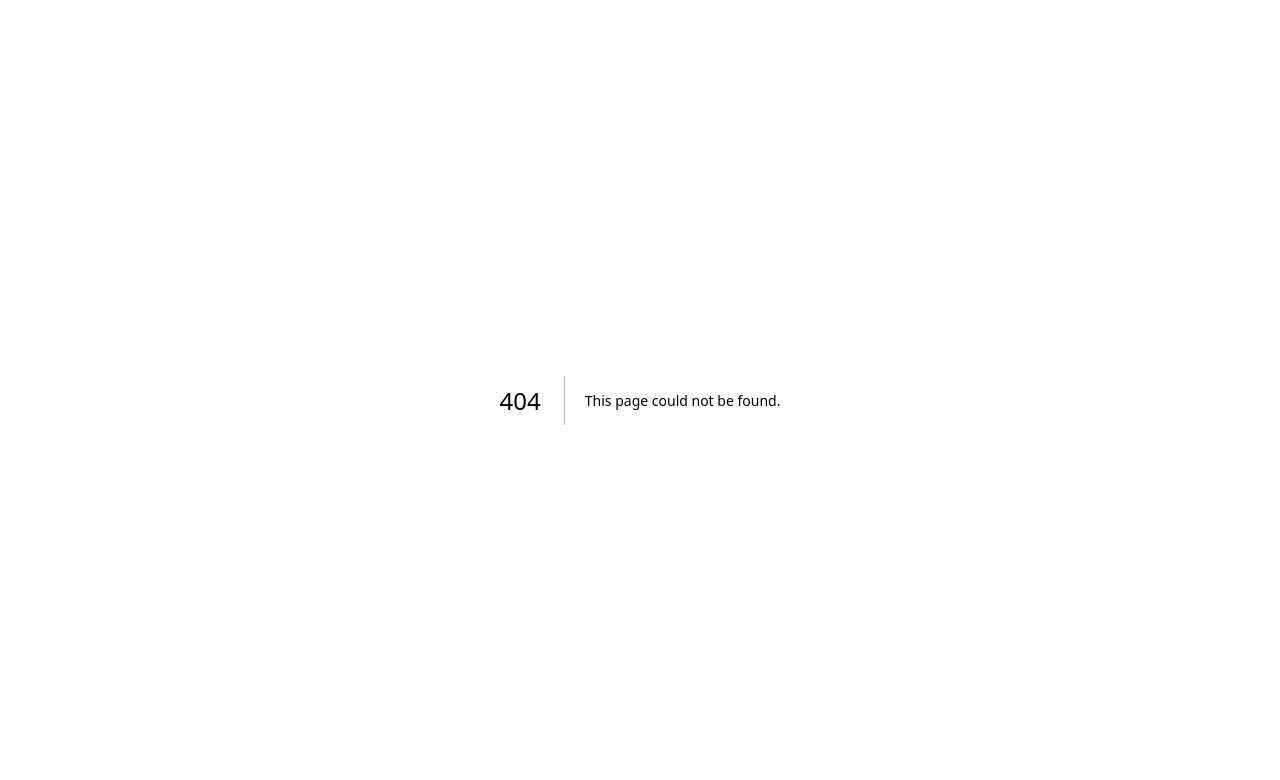
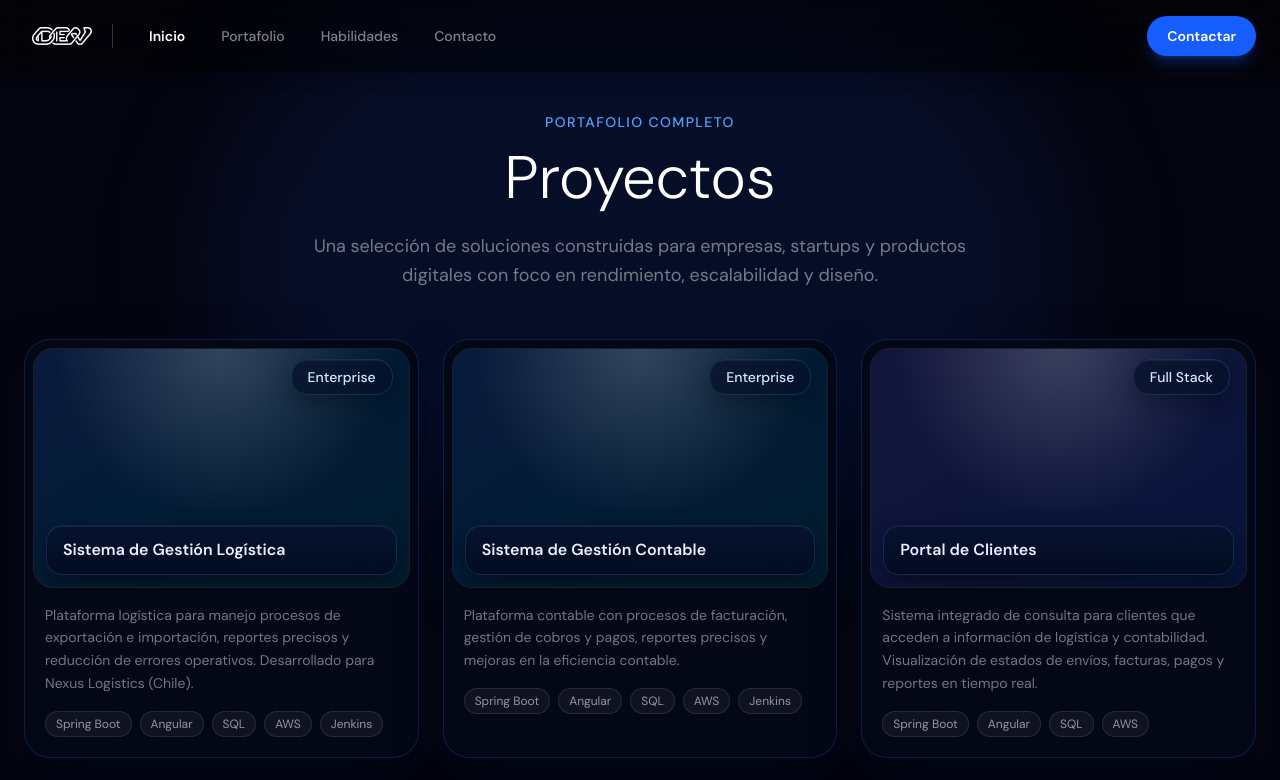
Before and after one commit to HectorDNC/portafolio, a Next.js app: page /projects in a window 1280 px wide. Before the commit this address had no page. Shown: the top 780 px of the page. Built offline with nearby package versions, Linux system fonts and the light colour scheme.

Commit message:
feat: Crear pagina Proyectos

```diff
--- a/package.json
+++ b/package.json
@@ -11,7 +11,8 @@
   "dependencies": {
     "next": "16.2.4",
     "react": "19.2.4",
-    "react-dom": "19.2.4"
+    "react-dom": "19.2.4",
+    "react-tooltip": "^6.0.0"
   },
   "devDependencies": {
     "@tailwindcss/postcss": "^4.2.4",
--- /dev/null
+++ b/src/app/projects/page.tsx
@@ -0,0 +1,62 @@
+import Link from "next/link";
+import ProjectCard from "@/components/ProjectCard";
+import { projects } from "@/utils/data/projectsData";
+import Navbar from "@/components/Navbar";
+import Footer from "@/components/Footer";
+
+export default function ProjectsPage() {
+  return (
+    <>
+      <Navbar />
+      <main className="relative min-h-screen overflow-hidden px-6 pb-20 pt-28">
+        <div className="absolute left-1/2 top-0 h-[32rem] w-2/3 -translate-x-1/2 rounded-full bg-blue-600/10 blur-3xl" />
+
+        <section className="relative mx-auto max-w-7xl">
+          <div className="mb-12 text-center">
+            <p className="mb-4 text-sm font-medium uppercase tracking-widest text-blue-400">
+              Portafolio completo
+            </p>
+            <h1 className="mb-6 text-4xl font-light text-white md:text-6xl">
+              Proyectos
+            </h1>
+            <p className="mx-auto max-w-2xl text-base leading-relaxed text-white/45 md:text-lg">
+              Una selección de soluciones construidas para empresas, startups y
+              productos digitales con foco en rendimiento, escalabilidad y diseño.
+            </p>
+          </div>
+
+          <div className="mb-12 grid gap-6 md:grid-cols-2 xl:grid-cols-3">
+            {projects.map((project) => (
+              <ProjectCard key={project.id} project={project} />
+            ))}
+          </div>
+
+          <div className="flex justify-center">
+            <Link
+              href="/"
+              className="inline-flex items-center gap-2 rounded-full border border-white/15 bg-white/5 px-6 py-2.5 text-sm font-semibold text-white transition-all duration-200 hover:bg-white/10"
+            >
+              Volver al inicio
+              <svg
+                width="16"
+                height="16"
+                fill="none"
+                viewBox="0 0 24 24"
+                stroke="currentColor"
+                strokeWidth={2}
+              >
+                <path
+                  strokeLinecap="round"
+                  strokeLinejoin="round"
+                  d="M7 16l-4-4m0 0l4-4m-4 4h18"
+                />
+              </svg>
+            </Link>
+          </div>
+
+          <Footer />
+        </section>
+      </main>
+    </>
+  );
+}
--- a/src/components/Contact.tsx
+++ b/src/components/Contact.tsx
@@ -1,5 +1,6 @@
 "use client";
 import { useState } from "react";
+import Footer from "./Footer";
 
 const contactInfo = [
   {
@@ -253,15 +254,7 @@ export default function Contact() {
         </div>
       </div>
 
-      {/* Footer */}
-      <div className="relative max-w-7xl mx-auto px-6 mt-24 pt-8 border-t border-white/5 flex flex-col sm:flex-row justify-between items-center gap-4">
-        <p className="text-white/25 text-sm">
-          © 2026 Hector David Noguera Carmona. Todos los derechos reservados.
-        </p>
-        <p className="text-white/25 text-sm">
-          Construido con Next.js & Tailwind CSS
-        </p>
-      </div>
+      <Footer />
     </section>
   );
 }
--- /dev/null
+++ b/src/components/Footer.tsx
@@ -0,0 +1,10 @@
+export default function Footer() {
+  return (
+    <footer className="relative max-w-7xl mx-auto px-6 mt-24 pt-8 border-t border-white/5 flex flex-col sm:flex-row justify-between items-center gap-4 w-full">
+      <p className="text-white/25 text-sm">
+        © 2026 Hector David Noguera Carmona. Todos los derechos reservados.
+      </p>
+      <p className="text-white/25 text-sm">Construido con Next.js & Tailwind CSS</p>
+    </footer>
+  );
+}
--- a/src/components/Navbar.tsx
+++ b/src/components/Navbar.tsx
@@ -1,6 +1,7 @@
 "use client";
 import Image from "next/image";
 import { useState, useEffect } from "react";
+import { usePathname, useRouter } from "next/navigation";
 
 const navLinks = [
   { id: "home", label: "Inicio" },
@@ -11,11 +12,17 @@ const navLinks = [
 ];
 
 export default function Navbar() {
+  const router = useRouter();
+  const pathname = usePathname();
   const [active, setActive] = useState("home");
   const [menuOpen, setMenuOpen] = useState(false);
   const [scrolled, setScrolled] = useState(false);
 
   useEffect(() => {
+    if (pathname !== "/") {
+      return;
+    }
+
     const handleScroll = () => {
       setScrolled(window.scrollY > 20);
       const sections = navLinks.map(({ id }) => document.getElementById(id));
@@ -28,9 +35,15 @@ export default function Navbar() {
     };
     window.addEventListener("scroll", handleScroll);
     return () => window.removeEventListener("scroll", handleScroll);
-  }, []);
+  }, [pathname]);
 
   const scrollTo = (id: string) => {
+    if (pathname !== "/") {
+      router.push(`/#${id}`);
+      setMenuOpen(false);
+      return;
+    }
+
     document.getElementById(id)?.scrollIntoView({ behavior: "smooth" });
     setMenuOpen(false);
   };
@@ -38,7 +51,7 @@ export default function Navbar() {
   return (
     <nav
       className={`fixed top-0 left-0 right-0 z-50 transition-all duration-300 ${
-        scrolled
+        pathname !== "/" || scrolled
           ? "bg-black/40 backdrop-blur-xl shadow-lg"
           : "bg-transparent"
       }`}
@@ -47,7 +60,13 @@ export default function Navbar() {
         {/* Logo + Divider */}
         <div className="flex items-center gap-5 ml-1 lg:ml-2">
           <button
-            onClick={() => scrollTo("home")}
+            onClick={() => {
+              if (pathname !== "/") {
+                router.push("/");
+                return;
+              }
+              scrollTo("home");
+            }}
             className="flex items-center group"
           >
             <Image
--- /dev/null
+++ b/src/components/ProjectCard.tsx
@@ -0,0 +1,98 @@
+"use client";
+
+import { useState } from "react";
+import type { Project } from "@/utils/data/projectsData";
+import { Tooltip } from "react-tooltip";
+import Image from "next/image";
+
+type ProjectCardProps = {
+  project: Project;
+};
+
+export default function ProjectCard({ project }: ProjectCardProps) {
+  const [isHovering, setIsHovering] = useState(false);
+  const [cursor, setCursor] = useState({ x: 0, y: 0 });
+
+  return (
+    <article className="group rounded-[26px] border border-blue-500/20 bg-[#030716] p-2 shadow-[0_20px_50px_rgba(2,8,32,0.45)] transition-all duration-300 hover:-translate-y-1 hover:border-blue-400/40">
+      <div
+        className="relative h-56 overflow-hidden rounded-[20px] border border-white/10 lg:h-60"
+        onMouseEnter={() => setIsHovering(true)}
+        onMouseLeave={() => setIsHovering(false)}
+        onMouseMove={(event) => {
+          const bounds = event.currentTarget.getBoundingClientRect();
+          const x = event.clientX - bounds.left;
+          const y = event.clientY - bounds.top;
+          setCursor({ x, y });
+        }}
+      >
+        {project.img && (
+          <Image
+            src={project.img}
+            fill
+            sizes=""
+            alt={project.title}
+            className="absolute h-full w-full object-cover"
+          />
+        )}
+        <div
+          className={`absolute inset-0 bg-gradient-to-br ${project.gradient} opacity-80`}
+        />
+        <div className="absolute inset-0 bg-[radial-gradient(circle_at_top,_rgba(255,255,255,0.18),_transparent_55%)]" />
+        <a href={project.link} className="absolute inset-0" aria-label={`Ver ${project.title}`} />
+
+        <div className="absolute top-4 right-4">
+          <span
+            className="rounded-2xl border border-[#25467a]/55 bg-[#06112a]/78 px-4 py-2 text-sm font-medium text-[#d9e6ff] shadow-[inset_0_1px_0_rgba(255,255,255,0.06),0_8px_24px_rgba(0,0,0,0.35)] backdrop-blur-xl"
+          >
+            {project.category}
+          </span>
+        </div>
+
+        <span
+          className="pointer-events-none absolute z-20 rounded-full bg-white px-4 py-2 text-xs font-semibold text-black shadow-md transition-opacity duration-150"
+          style={{
+            left: cursor.x,
+            top: cursor.y,
+            transform: "translate(-50%, -50%)",
+            opacity: isHovering ? 1 : 0,
+          }}
+        >
+          Ver
+        </span>
+
+        <div className="absolute inset-x-3 bottom-3 rounded-2xl border border-[#1f4580]/45 bg-[linear-gradient(180deg,rgba(7,19,48,0.88)_0%,rgba(2,10,30,0.9)_100%)] px-4 py-3 shadow-[inset_0_1px_0_rgba(255,255,255,0.05),0_10px_26px_rgba(0,0,0,0.45)] backdrop-blur-xl">
+          <div className="flex items-center justify-between gap-3">
+            <h3
+              className="line-clamp-1 text-base font-semibold text-[#e8efff]"
+              data-tooltip-id={`tooltip-${project.title.replace(/\s+/g, '-').replace(/[^a-zA-Z0-9-_]/g, '')}`}
+              data-tooltip-content={project.title}
+            >
+              {project.title}
+            </h3>
+            <Tooltip
+              id={`tooltip-${project.title.replace(/\s+/g, '-').replace(/[^a-zA-Z0-9-_]/g, '')}`}
+              place="top"
+            />
+          </div>
+        </div>
+      </div>
+
+      <div className="px-3 pb-3 pt-4">
+        <p className="mb-4 text-sm leading-relaxed text-white/45">
+          {project.description}
+        </p>
+        <div className="flex flex-wrap gap-2">
+          {project.tech.map((technology) => (
+            <span
+              key={technology}
+              className="rounded-full border border-white/10 bg-white/5 px-2.5 py-1 text-xs text-white/55"
+            >
+              {technology}
+            </span>
+          ))}
+        </div>
+      </div>
+    </article>
+  );
+}
--- a/src/components/Projects.tsx
+++ b/src/components/Projects.tsx
@@ -1,5 +1,6 @@
 import Link from "next/link";
 import { projectsSummary } from "../utils/data/projectsData";
+import ProjectCard from "./ProjectCard";
 
 export default function Projects() {
   return (
@@ -45,60 +46,9 @@ export default function Projects() {
         </div>
 
         {/* Projects Grid */}
-        <div className="grid md:grid-cols-2 lg:grid-cols-3 gap-6">
+        <div className="grid gap-6 md:grid-cols-2 lg:grid-cols-3">
           {projectsSummary.map((project) => (
-            <div
-              key={project.id}
-              className="card-dark rounded-2xl overflow-hidden group cursor-pointer"
-            >
-              {/* Image placeholder with gradient */}
-              <div
-                className={`h-48 bg-gradient-to-br ${project.gradient} relative overflow-hidden flex items-center justify-center`}
-              >
-                <div className="absolute inset-0 bg-black/20" />
-                <div className="relative z-10 text-white/20 text-7xl font-bold select-none">
-                  {project.id.toString().padStart(2, "0")}
-                </div>
-                {/* Category tag */}
-                <div className="absolute top-4 right-4">
-                  <span
-                    className={`text-xs font-medium px-3 py-1.5 rounded-full border backdrop-blur-sm ${project.accent}`}
-                  >
-                    {project.category}
-                  </span>
-                </div>
-                {/* View Now overlay */}
-                <div className="absolute inset-0 bg-black/50 opacity-0 group-hover:opacity-100 transition-opacity duration-300 flex items-center justify-center">
-                  <a
-                    href={project.link}
-                    className="bg-white text-black text-sm font-semibold px-5 py-2.5 rounded-full translate-y-2 group-hover:translate-y-0 transition-transform duration-300"
-                  >
-                    Ver
-                  </a>
-                </div>
-              </div>
-
-              {/* Content */}
-              <div className="p-6">
-                <h3 className="text-white font-semibold text-lg mb-2">
-                  {project.title}
-                </h3>
-                <p className="text-white/40 text-sm leading-relaxed mb-4">
-                  {project.description}
-                </p>
-                {/* Tech stack */}
-                <div className="flex flex-wrap gap-2">
-                  {project.tech.map((t) => (
-                    <span
-                      key={t}
-                      className="text-xs text-white/40 bg-white/5 border border-white/8 px-2.5 py-1 rounded-full"
-                    >
-                      {t}
-                    </span>
-                  ))}
-                </div>
-              </div>
-            </div>
+            <ProjectCard key={project.id} project={project} />
           ))}
         </div>
 
--- a/src/utils/data/projectsData.ts
+++ b/src/utils/data/projectsData.ts
@@ -1,4 +1,17 @@
-export const projects = [
+export type Project = {
+    id: number;
+    title: string;
+    description: string;
+    category: string;
+    tech: string[];
+    gradient: string;
+    accent: string;
+    year: string;
+    link: string;
+    img?: string;
+};
+
+export const projects: Project[] = [
   {
     id: 1,
     title: "Sistema de Gestión Logística",
@@ -8,7 +21,9 @@ export const projects = [
     tech: ["Spring Boot", "Angular", "SQL", "AWS", "Jenkins"],
     gradient: "from-blue-500/20 to-cyan-600/20",
     accent: "bg-blue-500/10 text-blue-300 border-blue-500/20",
+    year: "2024",
     link: "#",
+    // img: "/projects/project1.png",
   },
   {
     id: 2,
@@ -19,6 +34,7 @@ export const projects = [
     tech: ["Spring Boot", "Angular", "SQL", "AWS", "Jenkins"],
     gradient: "from-blue-500/20 to-cyan-600/20",
     accent: "bg-blue-500/10 text-blue-300 border-blue-500/20",
+    year: "2024",
     link: "#",
   },
   {
@@ -30,6 +46,7 @@ export const projects = [
     tech: ["Spring Boot", "Angular", "SQL", "AWS"],
     gradient: "from-indigo-500/20 to-blue-600/20",
     accent: "bg-indigo-500/10 text-indigo-300 border-indigo-500/20",
+    year: "2025",
     link: "#",
   },
   {
@@ -41,6 +58,7 @@ export const projects = [
     tech: ["React JS", "Spring Boot", "PostgreSQL", "Pasarela de Pagos"],
     gradient: "from-purple-500/20 to-pink-600/20",
     accent: "bg-purple-500/10 text-purple-300 border-purple-500/20",
+    year: "2025",
     link: "#",
   },
   {
@@ -52,6 +70,7 @@ export const projects = [
     tech: ["React JS", "Node.js", "Express.js", "MySQL"],
     gradient: "from-orange-500/20 to-red-600/20",
     accent: "bg-orange-500/10 text-orange-300 border-orange-500/20",
+    year: "2025",
     link: "#",
   },
   {
@@ -63,6 +82,7 @@ export const projects = [
     tech: ["Spring Boot", "Java", "AWS", "SQL"],
     gradient: "from-green-500/20 to-emerald-600/20",
     accent: "bg-green-500/10 text-green-300 border-green-500/20",
+    year: "2026",
     link: "#",
   },
   {
@@ -74,6 +94,7 @@ export const projects = [
     tech: ["Jenkins", "AWS", "Git"],
     gradient: "from-slate-500/20 to-gray-700/20",
     accent: "bg-slate-500/10 text-slate-300 border-slate-500/20",
+    year: "2026",
     link: "#",
   },
   {
@@ -85,6 +106,7 @@ export const projects = [
     tech: ["Angular", "Spring Boot", "SQL"],
     gradient: "from-yellow-500/20 to-amber-600/20",
     accent: "bg-yellow-500/10 text-yellow-300 border-yellow-500/20",
+    year: "2026",
     link: "#",
   },
 ];
```
Also changed, not shown: public/projects/project1.png (added), 1 other file (tests, documents, lock files or other folders).
